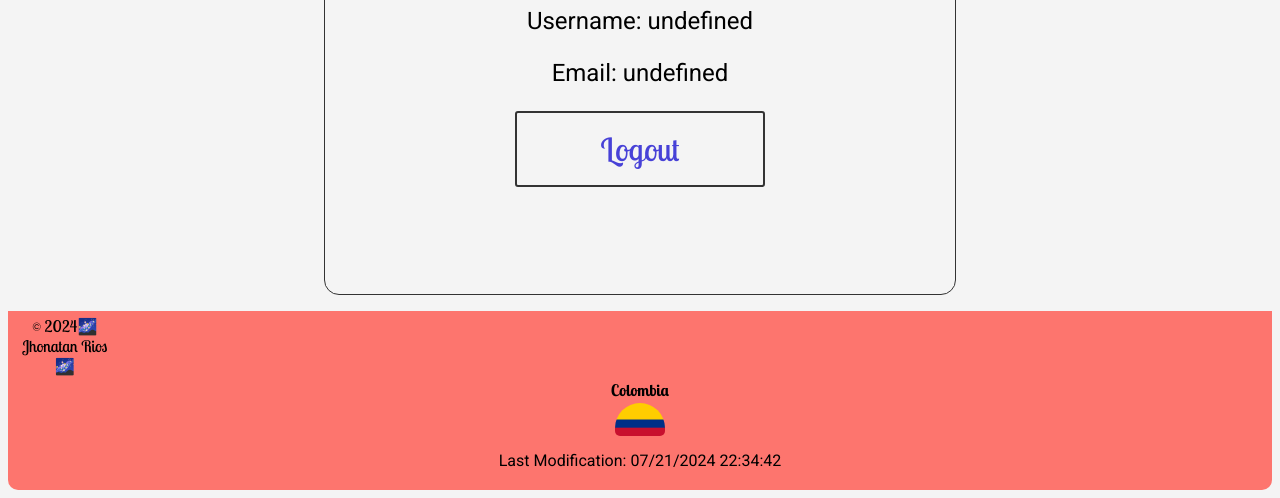
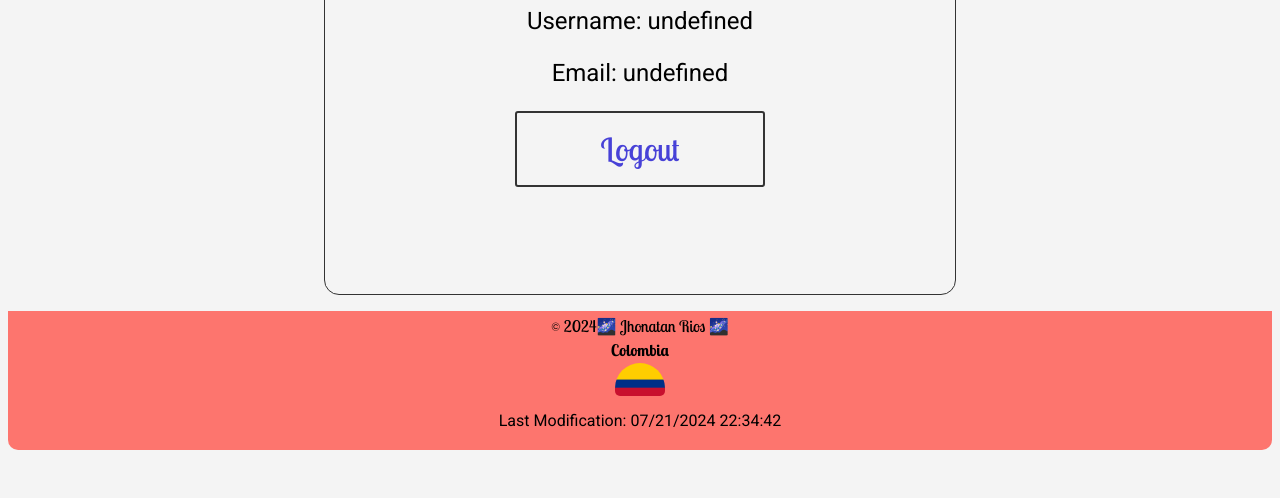
Before and after one commit to natanri/wdd231, a plain HTML site: page projects/profile.html in a window 1280 px wide. Shown: the part 401-899 px from the top of the page. After the commit the page ends 859 px from the top, so only its background shows below. Drawn offline with Linux system fonts and the light colour scheme; sample sign-in values are in the browser's storage.

Commit message:
footer of profile fixed

```diff
--- a/projects/profile.html
+++ b/projects/profile.html
@@ -51,7 +51,7 @@
     </main>
     <footer>
         <div class="footer-content">
-            <div>&copy; <span id="currentyear"></span>&#127756; Jhonatan Rios &#127756; </div>
+            <div class="author">&copy; <span id="currentyear"></span>&#127756; Jhonatan Rios &#127756; </div>
             <div id="flag"><h4>Colombia</h4> <img src="images/flag.png" alt="Colombia flag"></div>
             <div class="lastModified">Last Modification: <span id="lastModified"></span></div>
         </div>
```
